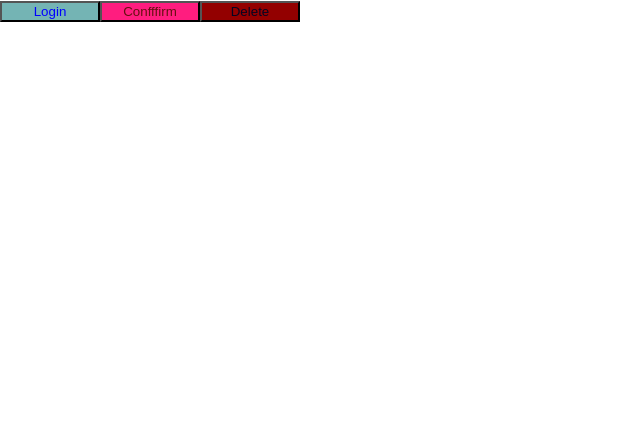
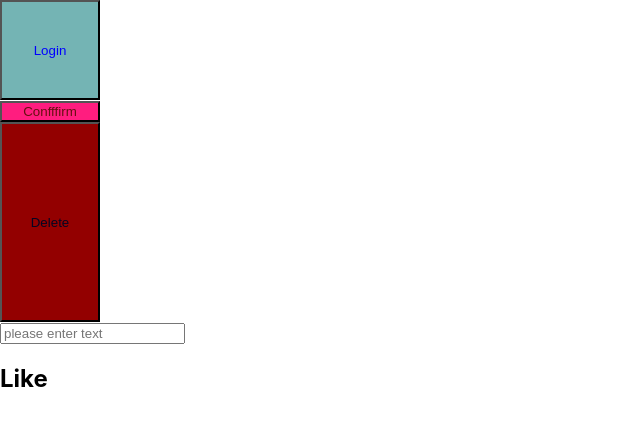
Before and after one commit to raminderjeet293/FSD, a React (Create React App) app in the folder react/r_app/: page / in a window 1280 px wide. Shown: the top 426 px of the page, without its empty margins (0-640 px from the left). Built offline with nearby package versions, Linux system fonts and the light colour scheme.

Commit message:
1 state stateful component

```diff
--- a/react/r_app/src/Components/Button/button.css
+++ b/react/r_app/src/Components/Button/button.css
@@ -5,6 +5,7 @@
 } */
 .login{
     width:100px;
+    height:100px;
     background-color: rgb(116, 180, 180);
     color: blue;
 }
@@ -15,6 +16,7 @@
 }
 .delete{
     width:100px;
+    height:200px;
     background-color: rgb(147, 0, 0);
     color: rgb(5, 5, 33);
 }
--- /dev/null
+++ b/react/r_app/src/Components/StatefulComponent.js
@@ -0,0 +1,20 @@
+import { Component } from "react";
+
+export class StatefulComponent extends Component {
+  constructor(props) {
+    super(props);
+    this.state = { text: "Like" };
+  }
+
+  new_state = () => {
+    if (this.state.text === "Like") this.setState({ text: "Unlike" });
+    else this.setState({ text: "Like" });
+  };
+  render() {
+    return (
+      <div>
+        <h2 onClick={this.new_state}>{this.state.text}</h2>
+      </div>
+    );
+  }
+}
--- a/react/r_app/src/Components/TextBox/TextBox.js
+++ b/react/r_app/src/Components/TextBox/TextBox.js
@@ -1,5 +1,5 @@
 import React from "react";
 
-export default function TextBox() {
-  return <div>TextBox</div>;
+export default function TextBox({ text = "please enter text" }) {
+  return <input placeholder={text}></input>;
 }
--- a/react/r_app/src/index.js
+++ b/react/r_app/src/index.js
@@ -4,13 +4,20 @@ import "./index.css";
 import Btn from "./Components/Button/Button";
 // import App from './App';Y
 import reportWebVitals from "./reportWebVitals";
+import TextBox from "./Components/TextBox/TextBox";
+import { StatefulComponent } from "./Components/StatefulComponent";
 
 const root = ReactDOM.createRoot(document.getElementById("root"));
 root.render(
   <React.StrictMode>
     <Btn style="login" text="Login" />
+    <br></br>
     <Btn style="confirm" text="Confffirm" />
+    <br></br>
     <Btn style="delete" text="Delete" />
+    <br></br>
+    <TextBox />
+    <StatefulComponent />
   </React.StrictMode>
 );
 // const nm = "MCA Sec A";
```
